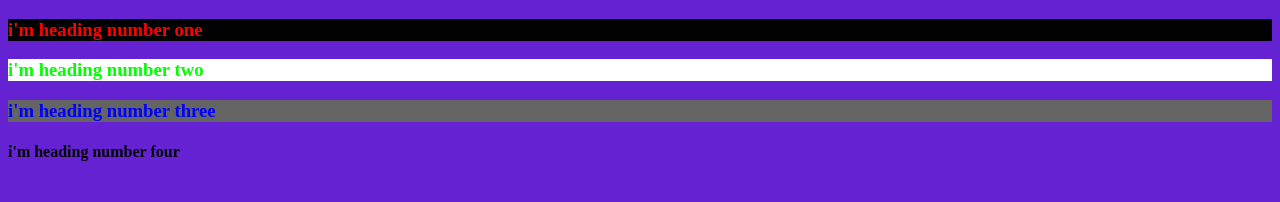
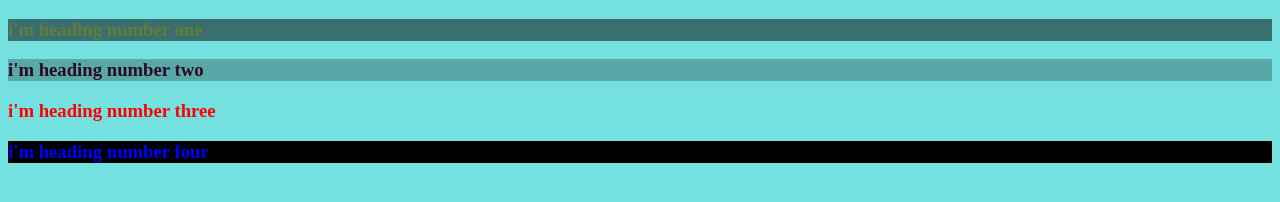
Before and after one commit to sanjith-sanil/HTML-CSS, a plain HTML site: page index.html in a window 1280 px wide. Drawn offline with Linux system fonts and the light colour scheme.

Commit message:
RGB and RGBA

```diff
--- a/css/styles.css
+++ b/css/styles.css
@@ -2,17 +2,21 @@
 /* COLOR BACKGROUND-COLOR */
 
 #first{
-    color: rgb(255,0,0);
-    background-color: rgb(0,0,0);
+    color: rgb(100,123,56);
+    background: rgba(0,0,0,0.5);
 }
 #second{
-    color: rgb(0,255,0);
-    background: rgb(255,255,255);
+    color: rgb(45,10,34);
+    background: rgba(0, 0, 0, 0.25);
 }
 #three{
-    color:rgb(0,0,255);
-    background: rgb(100, 100, 100);
+    color: rgb(255, 0, 0);
+    background: rgba(0, 0, 0, 0);
+}
+#four{
+    color: rgb(0, 0, 255);
+    background: rgba(0, 0, 0, 1);
 }
 body{
-    background: rgb(100,34,210);
+    background: rgba(10, 200, 200, 0.56);
 }
--- a/index.html
+++ b/index.html
@@ -10,6 +10,6 @@
     <h3 id="first">i'm heading number one</h3>
     <h3 id="second">i'm heading number two</h3>
     <h3 id="three">i'm heading number three</h3>
-    <h4 id="four">i'm heading number four</h4>
+    <h3 id="four">i'm heading number four</h3>
 </body>
 </html>
```
